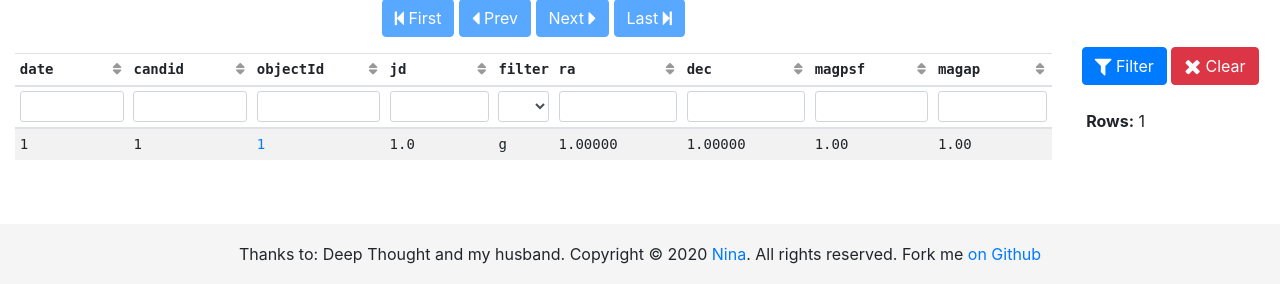
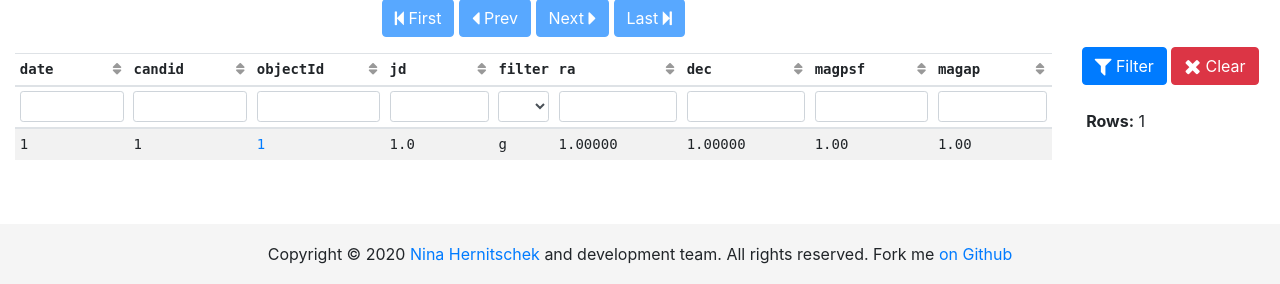
Before and after one commit to ninahernitschek/poi_broker, a Flask app: page / in a window 1280 px wide. Shown: the part 532-816 px from the top of the page. Run offline with Flask 2, Linux system fonts and the light colour scheme; tables that the repository leaves empty hold one stand-in row (values such as "Sample post"); some libraries are stand-ins or nearby versions.

Commit message:
Update site.html
changed site text

```diff
--- a/templates/site.html
+++ b/templates/site.html
@@ -37,8 +37,7 @@
   <footer class="footer">
     <div class="container-fluid">
       <p>
-        Thanks to: Deep Thought and my husband.
-        Copyright © 2020 <a href="https://techfreaq.de">Nina</a>. All rights reserved.
+        Copyright © 2020 <a href="https://techfreaq.de">Nina Hernitschek</a> and development team. All rights reserved.
         Fork me <a href="https://github.com/" title="source code">on Github</a>
       </p>
     </div>
```
